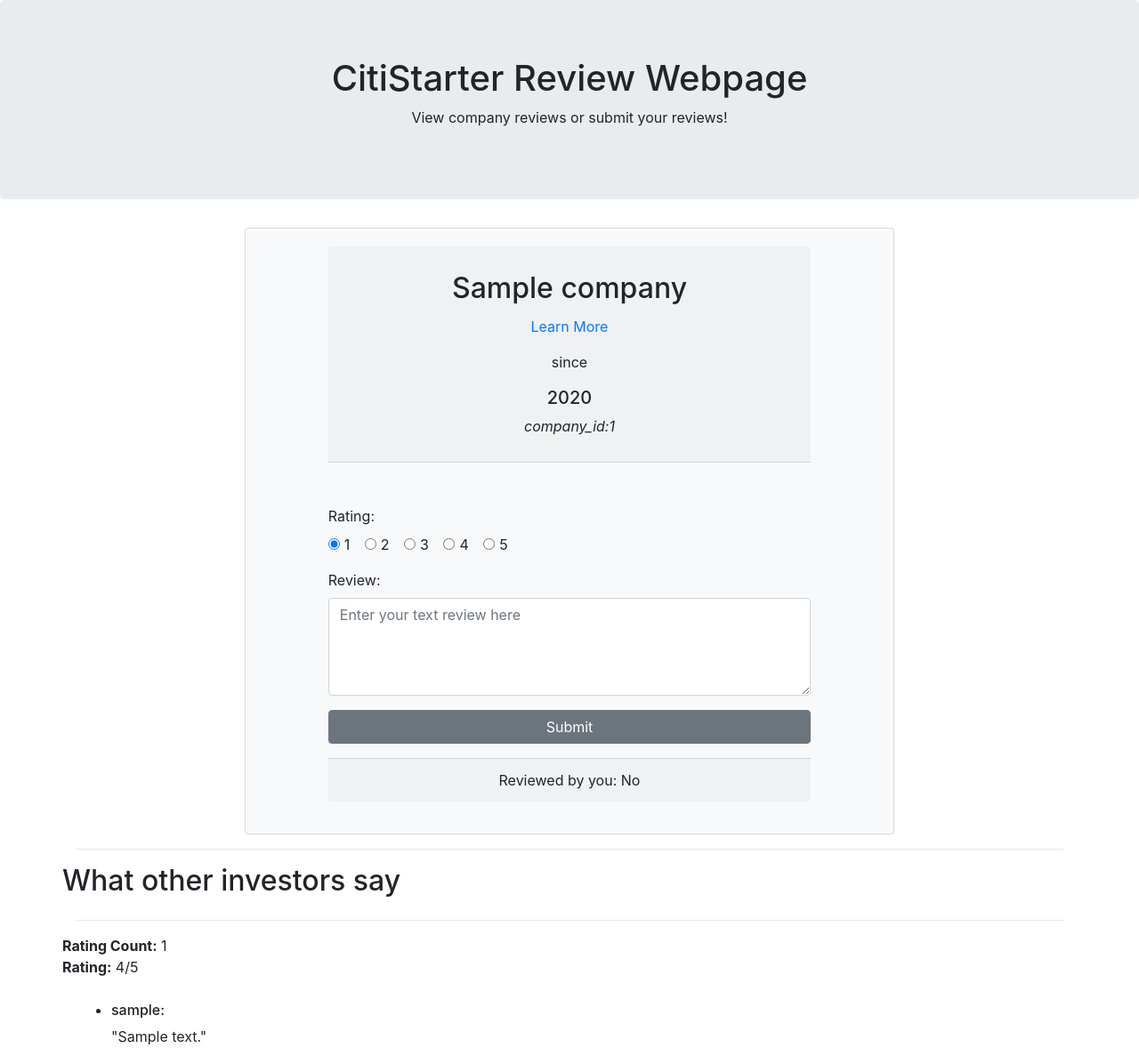
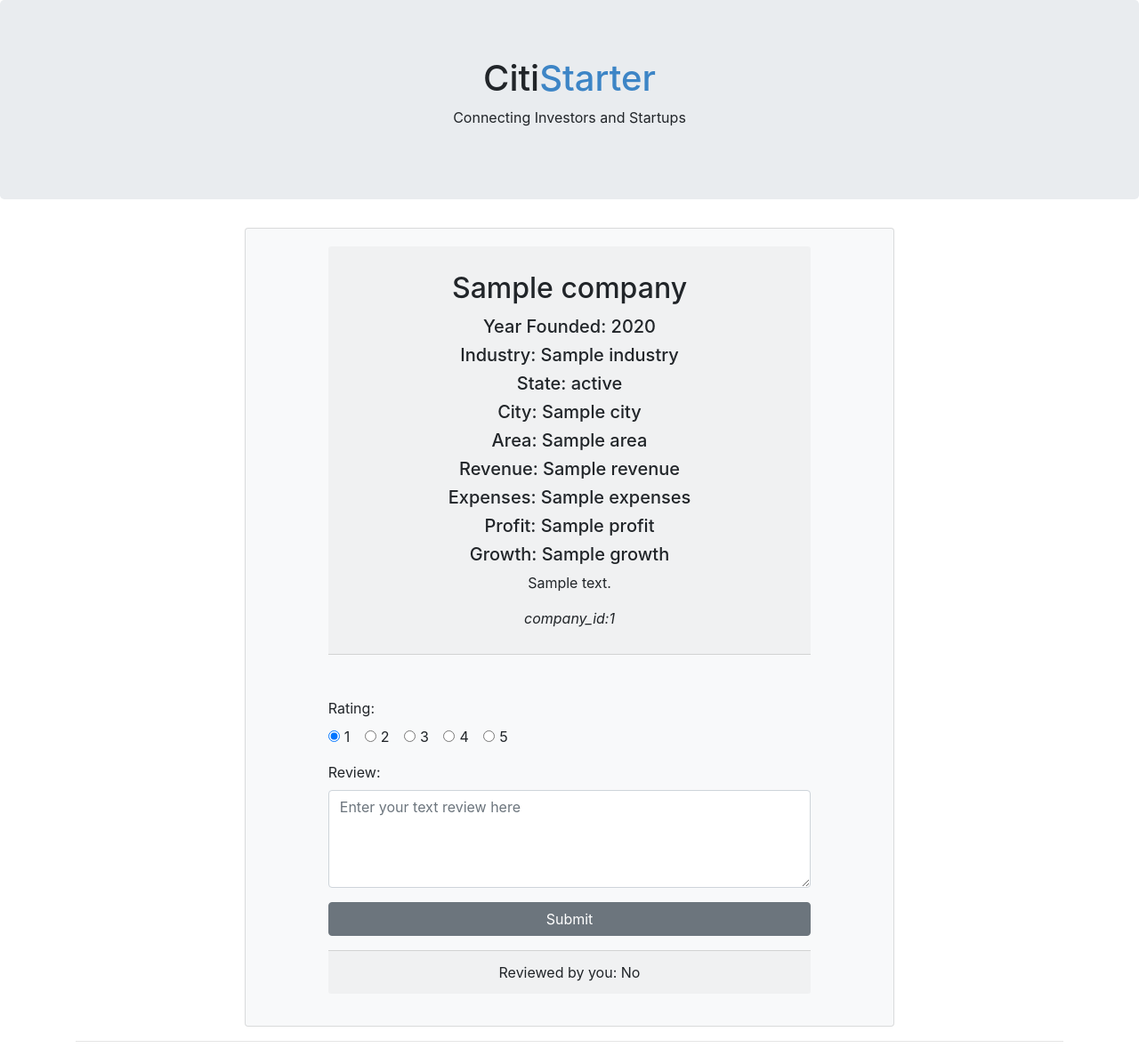
Before and after one commit to jessteoxizhi/citistarter, a Flask app: template templates/company.html in a window 1280 px wide. Shown: the top 1187 px of the page at 89% size. Run offline with Flask 2, Linux system fonts and the light colour scheme; the template is opened without the code that fills it: most values are stand-ins (such as "Sample title", 1, 10 or a date in 2020); some libraries are stand-ins or nearby versions.

Commit message:
remove company info page

```diff
--- a/application.py
+++ b/application.py
@@ -215,6 +215,27 @@
                            users_rating_count=users_rating_count)
 
 
+# Company info
+@app.route("/info/<string:company_id>")
+def company_info(company_id):
+    """Return details about a single company."""
+    # example usage: /info/2
+
+    # Make sure company with company_id exists
+    company = db.execute(
+        "SELECT company_id, name, industry, description, year_founded, employees, state, city, area, revenue, expenses, profit, growth FROM companies WHERE company_id=:company_id",
+        {"company_id": company_id}).fetchone()
+    if company is None:
+        abort(404)  # return 404 not found error
+
+    # Fetch users ratings from database
+    reviews, users_rating_count, users_rating = get_users_reviews(company_id)
+
+    return render_template("company_info.html", loggedin=True, username=session["this_user"], company=company,
+                            reviews=reviews, users_rating=users_rating,
+                           users_rating_count=users_rating_count)
+
+
 # Return api request
 @app.route("/api/<string:company_id>")
 def company_api(company_id):
@@ -231,22 +252,18 @@
     # Fetch users ratings from database
     reviews, users_rating_count, users_rating = get_users_reviews(company_id)
 
-    return render_template("company_info.html", loggedin=True, username=session["this_user"], company=company,
-                            reviews=reviews, users_rating=users_rating,
-                           users_rating_count=users_rating_count)
-
-    # Keep this json format
-    # return jsonify({
-    #     "company_id": company[0],
-    #     "name": company[1],
-    #     "industry": company[2],
-    #     "state": company[6],
-    #     "city": company[7],
-    #     "area": company[8],
-    #     "revenue": company[9],
-    #     "expenses": company[10],
-    #     "profit": company[11],
-    #     "growth": company[12],
-    #     "review_count": users_rating_count,
-    #     "average_score": users_rating
-    # })
+    #Keep this json format
+    return jsonify({
+        "company_id": company[0],
+        "name": company[1],
+        "industry": company[2],
+        "state": company[6],
+        "city": company[7],
+        "area": company[8],
+        "revenue": company[9],
+        "expenses": company[10],
+        "profit": company[11],
+        "growth": company[12],
+        "review_count": users_rating_count,
+        "average_score": users_rating
+    })
--- a/templates/company.html
+++ b/templates/company.html
@@ -19,8 +19,8 @@
         </div>
     {% endif %}
 
-    <h1>CitiStarter Review Webpage</h1>
-    <p>View company reviews or submit your reviews!</p>
+    <h1>Citi<span style="color: #3d85c6;">Starter</span></h1>
+    <p>Connecting Investors and Startups</p>
 </div>
 
 <div class="container">
@@ -49,9 +49,16 @@
                     <!-- display company information -->
                     <div class="card-header mb-5">
                         <h2 class="card-title mt-3 text-center" >{{ company.name }}</h2>
-                        <p class="text-center"><a href="{{ url_for('company_api', company_id=company.company_id)}}">Learn More</a></p>
-                        <p class="text-center">since</p>
-                        <h5 class="text-center">{{ company.year_founded }}</h5>
+                        <h5 class="text-center">Year Founded: {{ company.year_founded }}</h5>
+                        <h5 class="text-center">Industry: {{ company.industry }}</h5>
+                        <h5 class="text-center">State: {{ company.state }}</h5>
+                        <h5 class="text-center">City: {{ company.city }}</h5>
+                        <h5 class="text-center">Area: {{ company.area }}</h5>
+                        <h5 class="text-center">Revenue: {{ company.revenue }}</h5>
+                        <h5 class="text-center">Expenses: {{ company.expenses }}</h5>
+                        <h5 class="text-center">Profit: {{ company.profit }}</h5>
+                        <h5 class="text-center">Growth: {{ company.growth }}</h5>
+                        <p class="text-center">{{ company.description }}</p>
                         <p class="text-center"><i>company_id:{{ company.company_id }}</i></p>
                     </div>
 
--- a/templates/index.html
+++ b/templates/index.html
@@ -24,8 +24,8 @@
         </div>
     {% endif %}
 
-    <h1>CitiStarter Webpage</h1>
-    <p>View company reviews or submit your reviews!</p>
+    <h1>Citi<span style="color: #3d85c6;">Starter</span></h1>
+    <p>Connecting Investors and Startups</p>
 </div>
 
 <div class="container">
--- a/templates/login.html
+++ b/templates/login.html
@@ -23,8 +23,8 @@
         </div>
     {% endif %}
 
-    <h1>CitiStarter Webpage</h1>
-    <p>View company reviews or submit your reviews!</p>
+    <h1>Citi<span style="color: #3d85c6;">Starter</span></h1>
+    <p>Connecting Investors and Startups</p>
 </div>
 
 <div class="container">
--- a/templates/search.html
+++ b/templates/search.html
@@ -7,8 +7,8 @@
 </head>
 <body>
 <div class="jumbotron text-center">
-    <h1>CitiStarter Webpage</h1>
-    <p>View company reviews or submit your reviews!</p>
+    <h1>Citi<span style="color: #3d85c6;">Starter</span></h1>
+    <p>Connecting Investors and Startups</p>
 </div>
 
 <div class="container">
```
Also changed, not shown: templates/company_info.html (deleted, +0 -70 lines).
